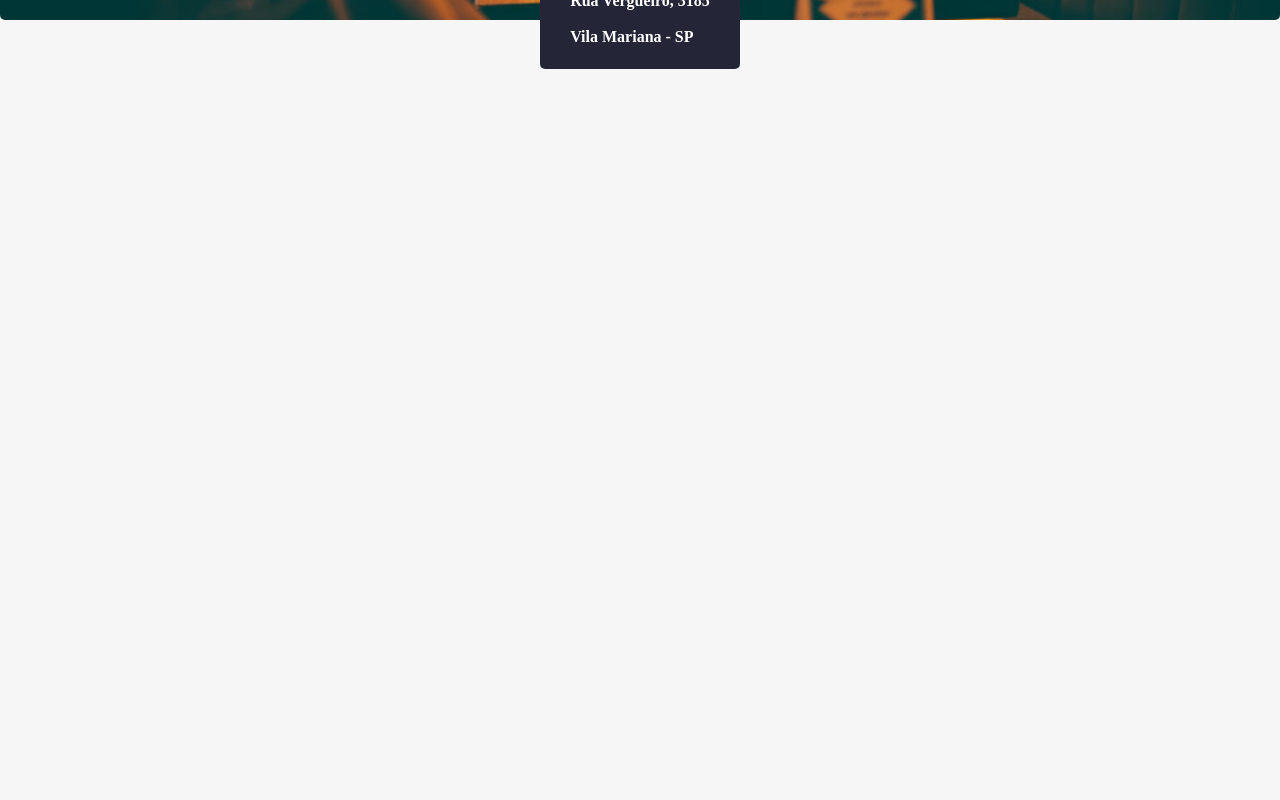
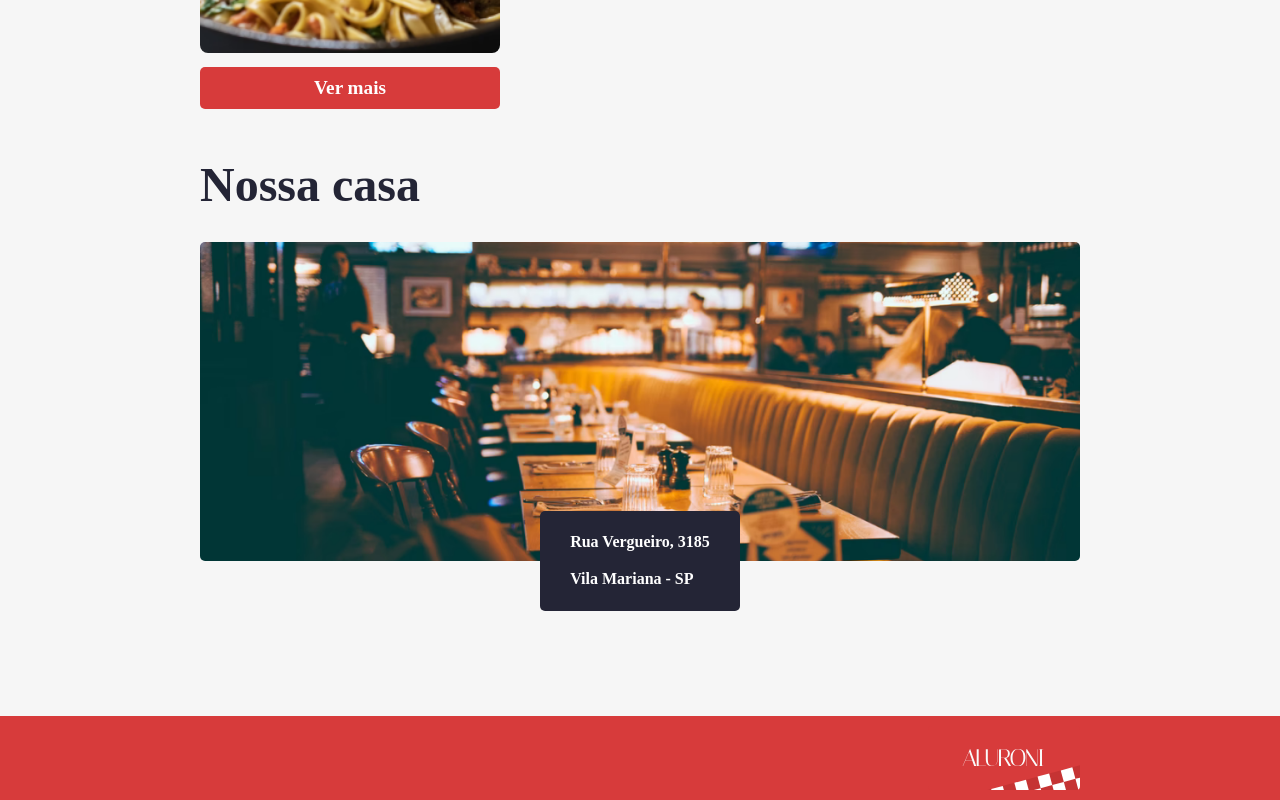
Before and after one commit to braiancalpar/aluroni-router, a React (Create React App) app: page / in a window 1280 px wide. Shown: the part 1121-1921 px from the top of the page. Before the commit the page ends 1245 px from the top, so only its background shows below. Built offline with nearby package versions, Linux system fonts and the light colour scheme; a web font is replaced by a local one.

Commit message:
feat: add Footer component and NotFound page with styles
- Implemented Footer component with responsive styles.
- Created NotFound page with a centered layout and a back button.
- Updated routing to include NotFound page and Sobre page.
- Enhanced main container styles for better layout structure.

```diff
--- /dev/null
+++ b/src/components/Footer/Footer.module.scss
@@ -0,0 +1,18 @@
+@import "styles/variaveis";
+@import "styles/breakpoints";
+
+.footer {
+  background-color: $red;
+  display: flex;
+  justify-content: flex-end;
+  padding: 10px $padding-horizontal;
+  @media (max-width: $desktop_xsm) {
+    padding: 10px $padding-horizontal-mobile;
+  }
+  @media (min-width: $desktop_xsm) and (max-width: $desktop_sm) {
+    padding: 10px $padding-horizontal-sm;
+  }
+  @media (min-width: $desktop_sm) and (max-width: $desktop_md) {
+    padding: 10px $padding-horizontal-md;
+  }
+}
--- /dev/null
+++ b/src/components/Footer/index.tsx
@@ -0,0 +1,10 @@
+import styles from "./Footer.module.scss";
+import { ReactComponent as Logo } from "assets/logo.svg";
+
+export default function Footer() {
+  return (
+    <footer className={styles.footer}>
+      <Logo />
+    </footer>
+  );
+}
--- a/src/index.css
+++ b/src/index.css
@@ -9,3 +9,9 @@ body {
   box-sizing: border-box;
   font-family: "Italiana", serif;
 }
+
+#root > main.container {
+  display: flex;
+  flex-direction: column;
+  min-height: 100vh;
+}
--- /dev/null
+++ b/src/pages/NotFound/NotFound.module.scss
@@ -0,0 +1,23 @@
+@import "styles/variaveis";
+
+.container {
+  align-items: center;
+  display: flex;
+  flex: 1;
+  flex-direction: column;
+  justify-content: center;
+}
+
+.voltar {
+  display: flex;
+  justify-content: flex-start;
+  width: 100%;
+  button {
+    background-color: transparent;
+    border: none;
+    color: $red;
+    cursor: pointer;
+    font-size: 1.5rem;
+    font-weight: bold;
+  }
+}
--- /dev/null
+++ b/src/pages/NotFound/index.tsx
@@ -0,0 +1,17 @@
+import styles from "./NotFound.module.scss";
+import { ReactComponent as NotFoundImage } from "assets/not_found.svg";
+import classNames from "classnames";
+import stylesTema from "styles/Tema.module.scss";
+
+export default function NotFound() {
+  return (
+    <div
+      className={classNames({
+        [styles.container]: true,
+        [stylesTema.container]: true,
+      })}
+    >
+      <NotFoundImage />
+    </div>
+  );
+}
--- a/src/routes.js
+++ b/src/routes.js
@@ -3,16 +3,24 @@ import Cardapio from "pages/Cardapio";
 import Inicio from "pages/Inicio";
 import { BrowserRouter as Router, Routes, Route } from "react-router-dom";
 import PaginaPadrao from "components/PaginaPadrao";
+import Footer from "components/Footer";
+import NotFound from "pages/NotFound";
+import Sobre from "pages/Sobre";
 
 export default function AppRouter() {
   return (
     <main>
       <Router>
         <Menu />
-        <Routes path="/" element={<PaginaPadrao />}>
-          <Route index element={<Inicio />} />
-          <Route path="/cardapio" element={<Cardapio />} />
+        <Routes>
+          <Route path="/" element={<PaginaPadrao />}>
+            <Route index element={<Inicio />} />
+            <Route path="cardapio" element={<Cardapio />} />
+            <Route path="sobre" element={<Sobre />} />
+          </Route>
+          <Route path="*" element={<NotFound />} />
         </Routes>
+        <Footer />
       </Router>
     </main>
   );
```
Also changed, not shown: src/assets/not_found.svg (added).
